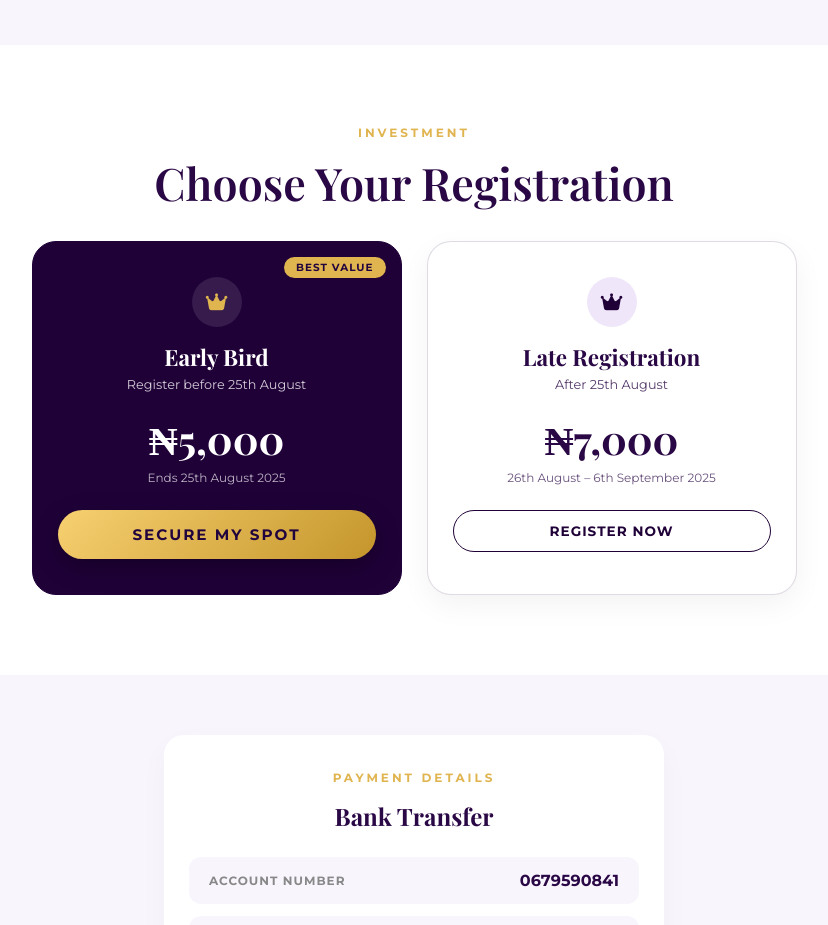
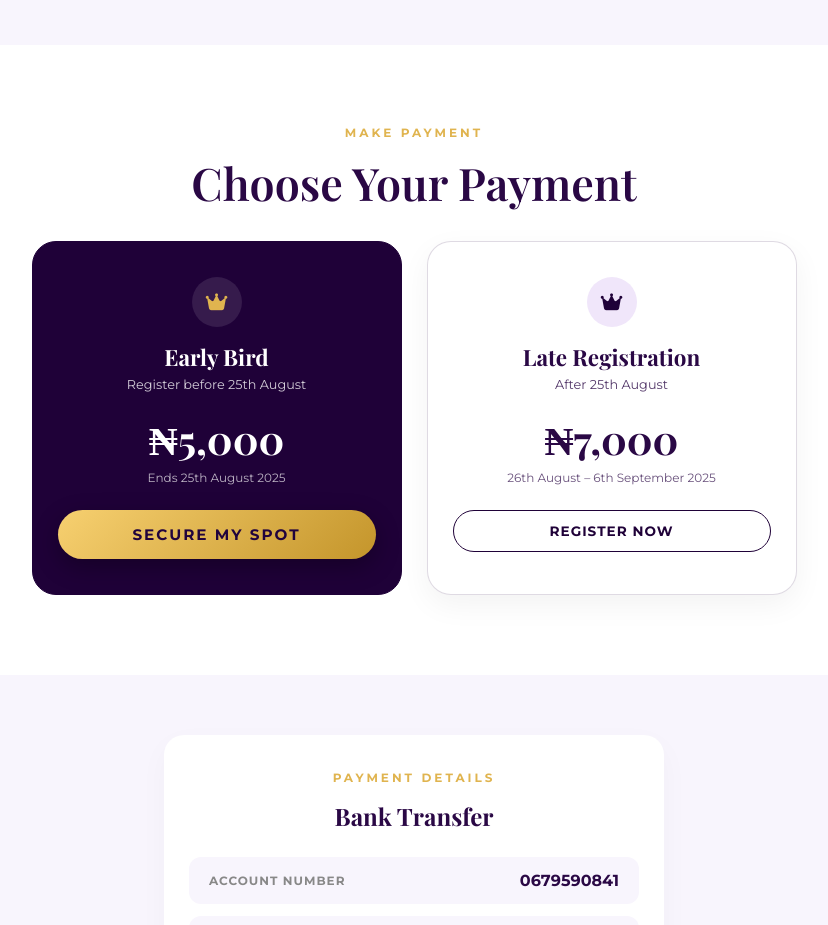
Before and after one commit to davidalade52-create/inner-beauty-palace, a website: page Frontend/index.html in a window 1280 px wide. Shown: the part 1820-2745 px from the top of the page, without its empty margins (226-1054 px from the left). Drawn offline with nearby package versions, Linux system fonts and the light colour scheme; a web font is replaced by a local one.

Commit message:
update html text

```diff
--- a/Frontend/index.html
+++ b/Frontend/index.html
@@ -94,13 +94,12 @@
     <!-- 4. CHOOSE YOUR REGISTRATION -->
     <section class="pricing-section">
         <div class="pricing-container">
-            <p class="section-subtitle">INVESTMENT</p>
-            <h2 class="about-title">Choose Your Registration</h2>
+            <p class="section-subtitle">MAKE PAYMENT</p>
+            <h2 class="about-title">Choose Your Payment</h2>
 
             <div class="pricing-grid">
                 <!-- Early Bird Card -->
                 <div class="price-card early">
-                    <span class="badge-best">BEST VALUE</span>
                     <div class="card-icon"><i class="fa-solid fa-crown"></i></div>
                     <h3>Early Bird</h3>
                     <p class="subtitle">Register before 25th August</p>
```
